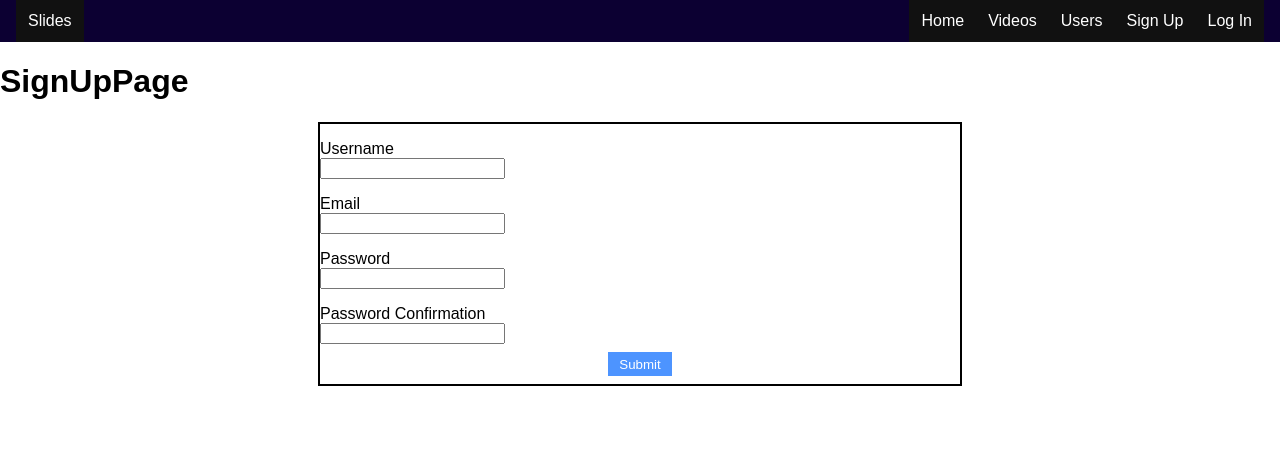
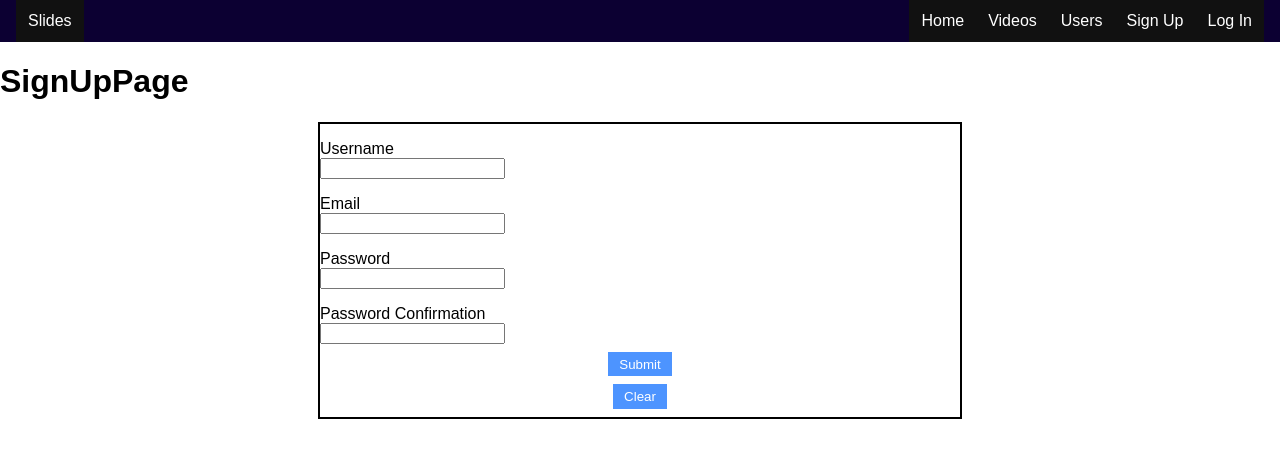
Before and after one commit to MostlyFocusedMike/slides-front, a React (Create React App) app: page /signup in a window 1280 px wide. Shown: the top 458 px of the page. Built offline with nearby package versions, Linux system fonts and the light colour scheme; what normalizr would draw is missing.

Commit message:
add clear form method to form

```diff
--- a/src/components/SignUpForm.js
+++ b/src/components/SignUpForm.js
@@ -1,11 +1,16 @@
 import React from 'react'
 
 class SignUpForm extends React.Component {
-  state = {
-    username: "",
-    email: "",
-    password: "",
-    confirmation: ""
+  constructor() {
+    super()
+
+    this.initState = {
+      username: "",
+      email: "",
+      password: "",
+      confirmation: ""
+    }
+    this.state = this.initState
   }
 
   handleChange = (e) => {
@@ -17,7 +22,13 @@ class SignUpForm extends React.Component {
   handleSubmit = (e) => {
     e.preventDefault()
     console.log(this.state);
+    this.handleClear(e)
   }
+  handleClear = (e) => {
+    e.preventDefault()
+    this.setState(this.initState)
+  }
+
 
   render() {
     return (
@@ -54,6 +65,7 @@ class SignUpForm extends React.Component {
           value={this.state.confirmation}
         />
         <button>Submit</button>
+        <button onClick={this.handleClear}>Clear</button>
       </form>
     )
   }
```
